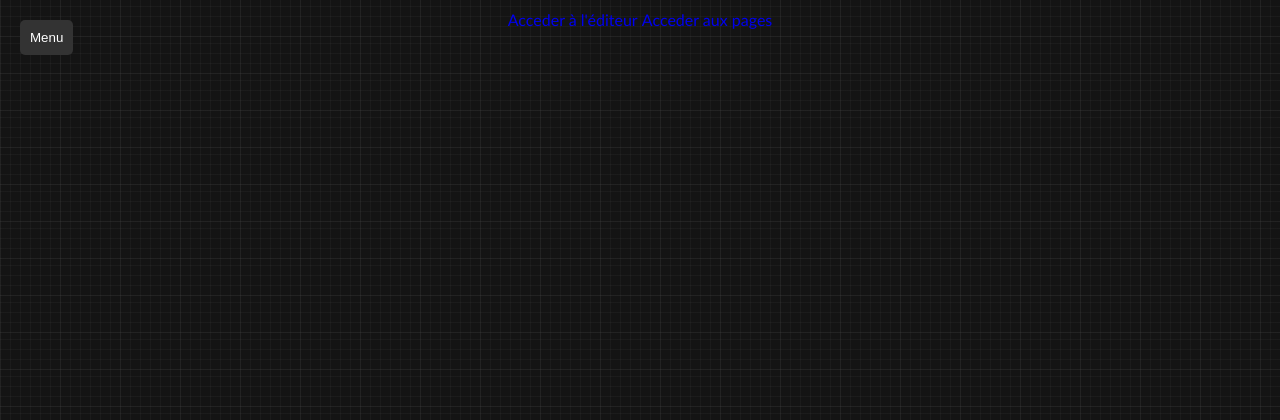
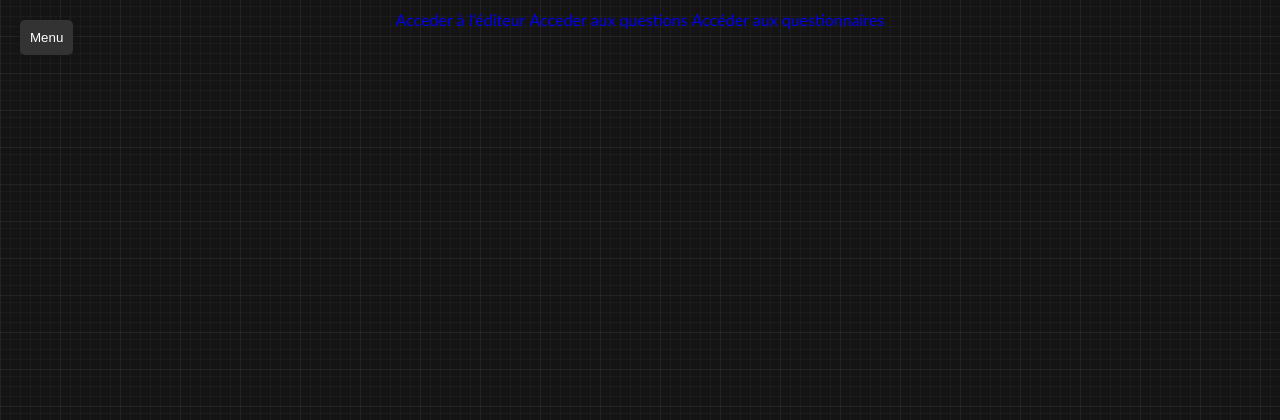
Before and after one commit to Siwooon/Wams, a Flask app: page / in a window 1280 px wide. Shown: the top 420 px of the page. Run offline with Flask 2, Linux system fonts and the light colour scheme; a user stored in the database is signed in; some libraries are stand-ins or nearby versions.

Commit message:
Ajout séquences

```diff
--- a/wams/templates/home.html
+++ b/wams/templates/home.html
@@ -5,5 +5,6 @@
 
 {% block content %}
     <a href="{{url_for('editeur')}}">Acceder à l'éditeur</a>
-    <a href="{{url_for('pagesQuestion')}}">Acceder aux pages</a>
+    <a href="{{url_for('pagesQuestion')}}">Acceder aux questions</a>
+    <a href="{{url_for('pageQuestionnaires')}}">Accéder aux questionnaires</a>
 {% endblock %}
```
